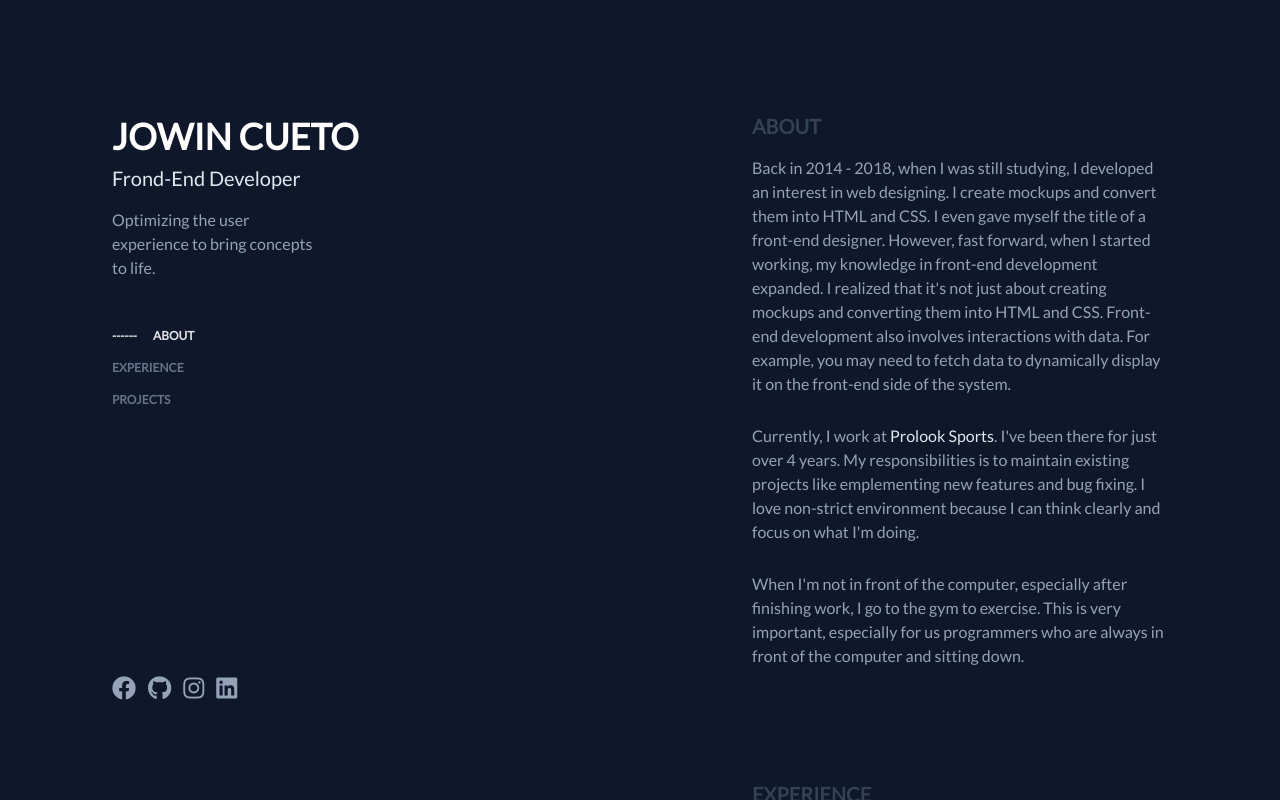
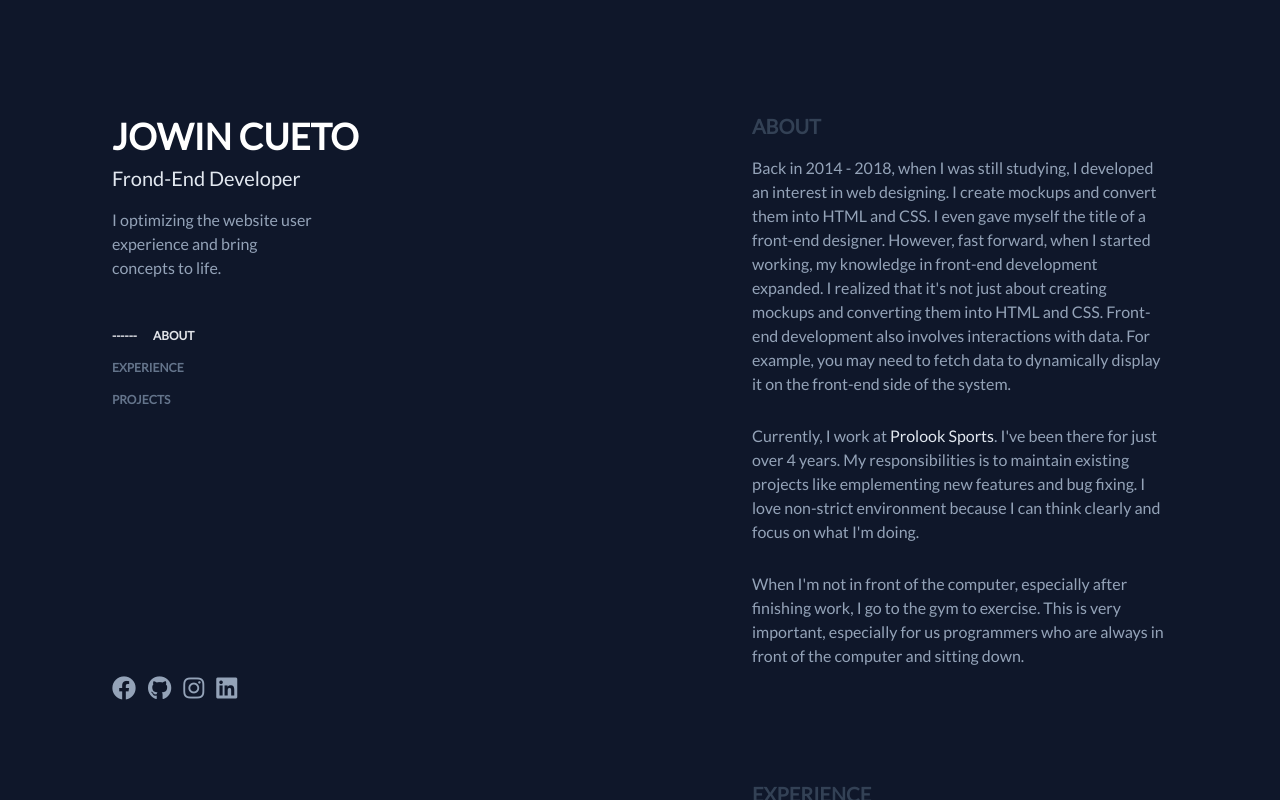
Before and after one commit to iamjowin/my-portfolio, a Vue app: page / in a window 1280 px wide. Built offline with nearby package versions, Linux system fonts and the light colour scheme.

Commit message:
change quote

```diff
--- a/src/App.vue
+++ b/src/App.vue
@@ -227,7 +227,7 @@ onMounted(() => {
             <h1 class="text-4xl font-bold text-white mt-1">JOWIN CUETO</h1>
             <div>
                 <h1 class="text-xl text-slate-200 mt-2">Frond-End Developer</h1>
-                <p class="w-full lg:w-1/2 mt-4 text-md text-slate-400">Optimizing the user experience to bring concepts to life.</p>
+                <p class="w-full lg:w-1/2 mt-4 text-md text-slate-400">I optimizing the website user experience and bring concepts to life.</p>
             </div>
             <SocialNav />
             <!-- <div class="mt-8">
```
